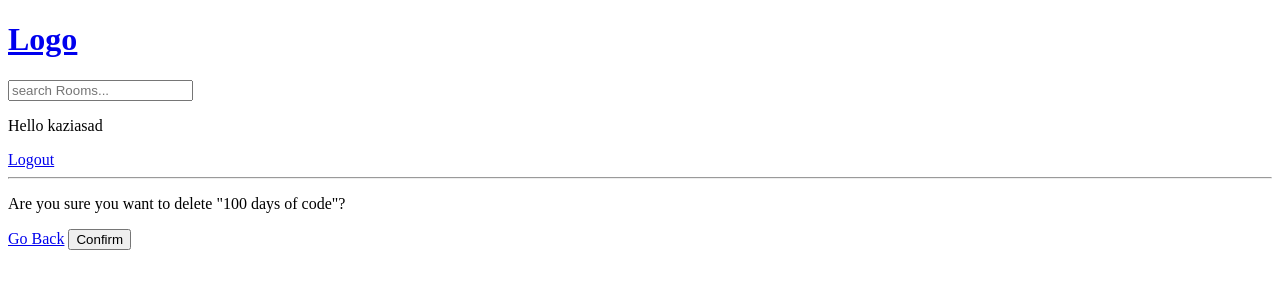
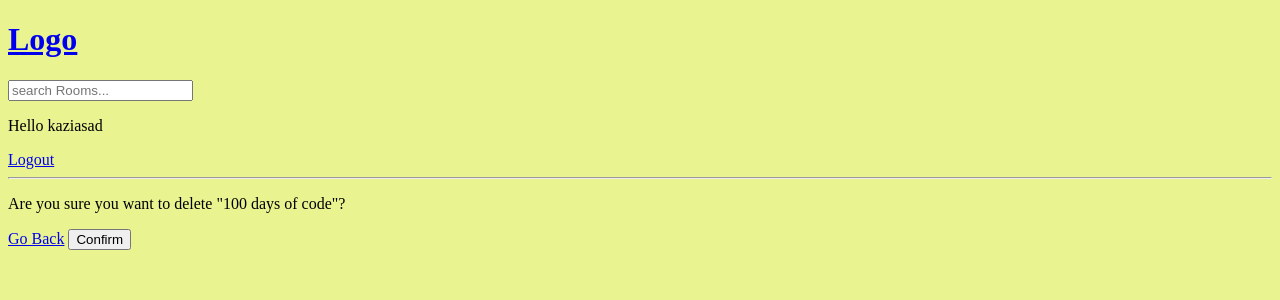
Before and after one commit to donnowhattodo/Aid-NSU, a Django app: page /delete-room/2/ in a window 1280 px wide. Shown: the top 300 px of the page. Run offline with Django 3.2, Linux system fonts and the light colour scheme; a user stored in the database is signed in; data comes from the database, SQL or seed files in the repository.

Commit message:
commit  on 'main'

```diff
--- /dev/null
+++ b/static/styles/main.css
@@ -0,0 +1,3 @@
+body{
+    background-color:rgb(233, 243, 144);
+}
--- a/studybud/settings.py
+++ b/studybud/settings.py
@@ -122,6 +122,9 @@ USE_TZ = True
 # https://docs.djangoproject.com/en/3.2/howto/static-files/
 
 STATIC_URL = '/static/'
+STATICFILES_DIRS = [
+    BASE_DIR/ 'static'
+]
 
 # Default primary key field type
 # https://docs.djangoproject.com/en/3.2/ref/settings/#default-auto-field
--- a/templates/main.html
+++ b/templates/main.html
@@ -1,10 +1,12 @@
 <!DOCTYPE html>
+{% load static %}
 <html>
 <head>
     <meta charset='utf-8'>
     <meta http-equiv='X-UA-Compatible' content='IE=edge'>
     <title>Study Bud</title>
     <meta name="viewport" content="width=device-width, initial-scale=1">
+    <link rel="stylesheet" type="text/css" media='screen' href = "{% static 'styles/main.css' %}">
 </head>
 <body>
 
```
